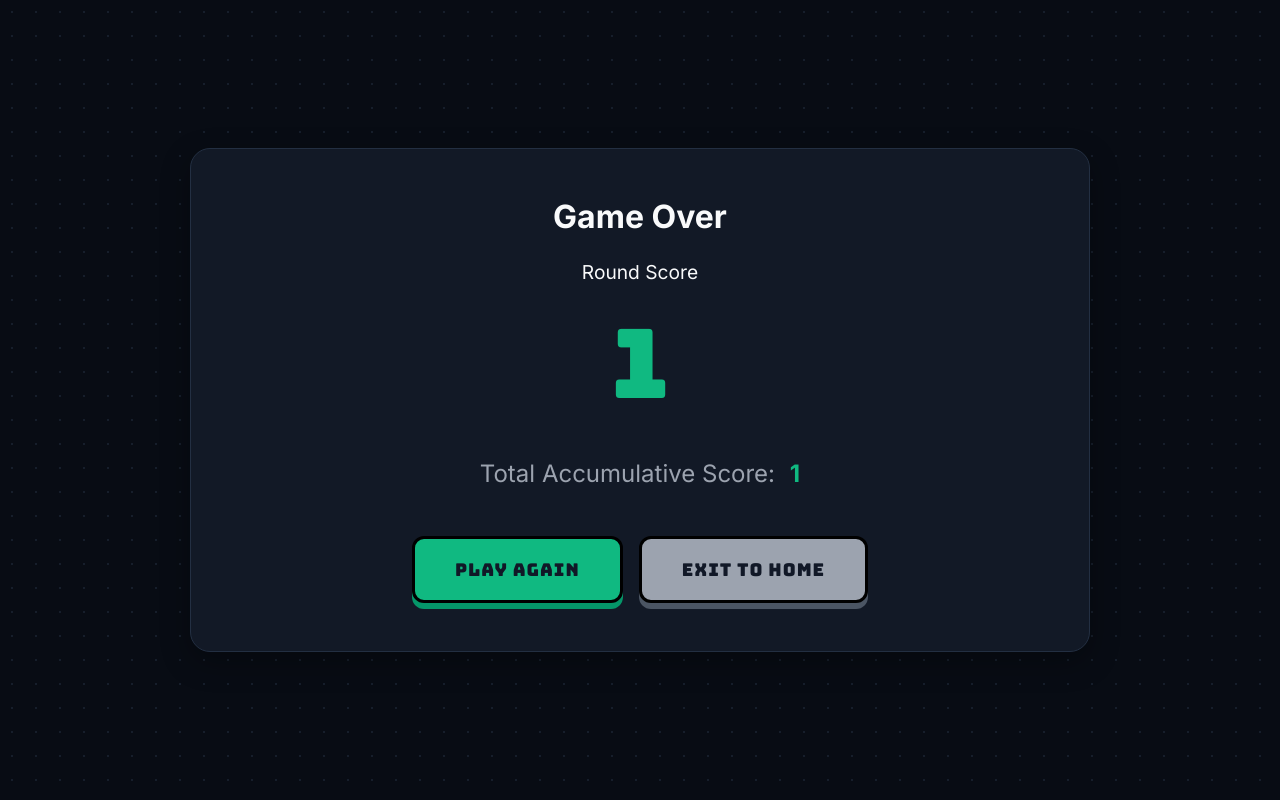
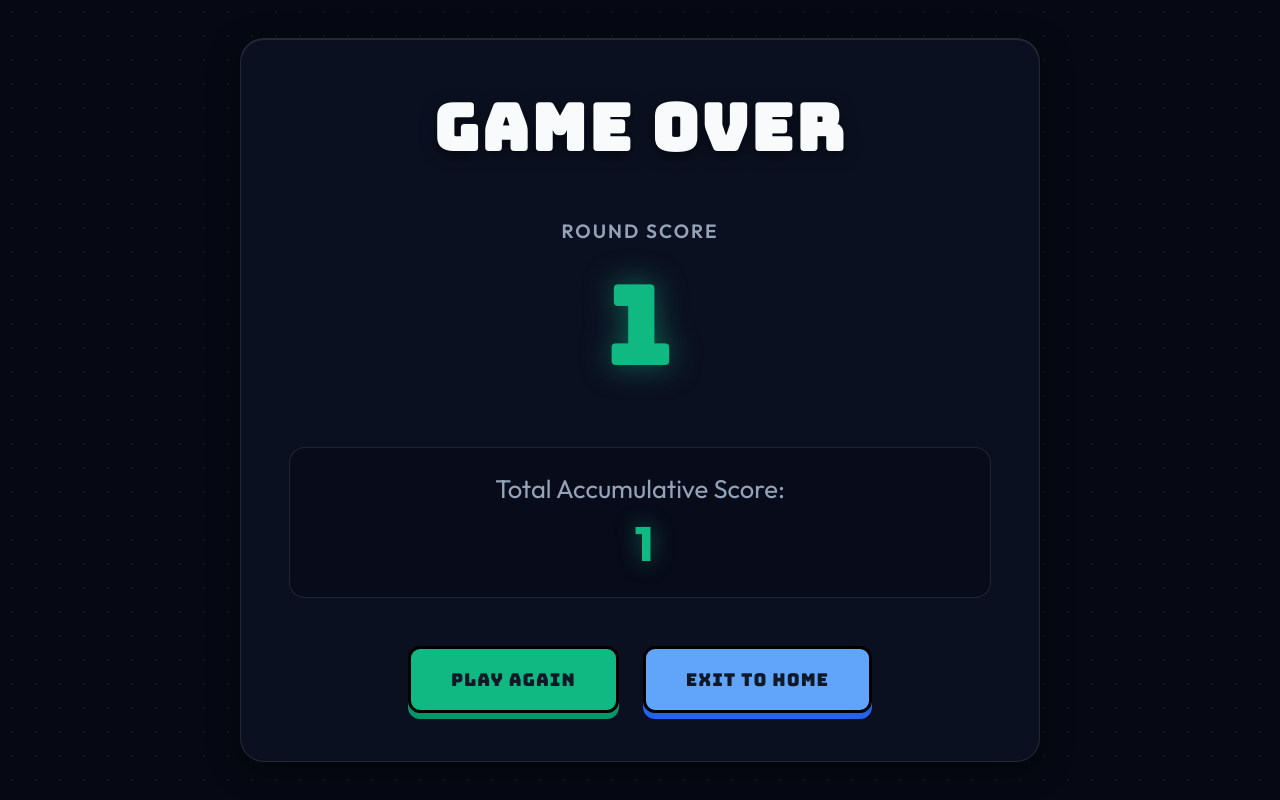
Before and after one commit to ppush-to-git/LifeLessr, a Flask app: page /end in a window 1280 px wide. Run offline with Flask 3, Linux system fonts and the light colour scheme; the visitor is signed in with stand-in values (Sample User, id 1).

Commit message:
ui-changes-final

```diff
--- a/app.py
+++ b/app.py
@@ -9,7 +9,7 @@ load_dotenv(os.path.join(parentdir,'.env'))
 FLASK_SECRET_KEY = os.getenv("SECRET_KEY")
 imgsdir = os.path.join(parentdir, "dataset")
 app=Flask(__name__)
-app.secret_key=FLASK_SECRET_KEY
+app.secret_key="FLASK_SECRET_KEY"
 @app.route("/",methods=["GET","POST"])
 def home():
     if request.method=="POST":
--- a/static/css/style.css
+++ b/static/css/style.css
@@ -1,15 +1,18 @@
-@import url('https://fonts.googleapis.com/css2?family=Inter:wght@400;500;600;700&family=Bungee&display=swap');
+@import url('https://fonts.googleapis.com/css2?family=Inter:wght@300;400;500;600;700&family=Bungee&family=Outfit:wght@400;600;800&display=swap');
 
 :root {
-    --bg-main: #080c14; /* Darker navy/black */
-    --text-primary: #f9fafb; /* Light text */
-    --text-secondary: #9ca3af;
-    --accent-primary: #10b981; /* Vibrant Emerald Green */
+    --bg-main: #060913;
+    --text-primary: #f8fafc;
+    --text-secondary: #94a3b8;
+    --accent-primary: #10b981;
     --accent-hover: #34d399;
-    --accent-secondary: #ef4444; /* Red */
-    --card-bg: #121926; /* Darker card */
-    --border-color: #232f42; /* Darker border */
+    --accent-glow: rgba(16, 185, 129, 0.5);
+    --accent-secondary: #ef4444;
+    --card-bg: rgba(15, 23, 42, 0.6);
+    --border-color: rgba(255, 255, 255, 0.1);
+    --glass-blur: blur(16px);
     --font-main: 'Inter', sans-serif;
+    --font-heading: 'Outfit', sans-serif;
     --font-game: 'Bungee', cursive;
 }
 
@@ -28,9 +31,10 @@ body {
     justify-content: center;
     align-items: center;
     position: relative;
+    overflow-x: hidden;
 }
 
-/* Subtle pattern for background instead of AI image */
+/* Subtle pattern for background instead of animated gradient */
 body::before {
     content: '';
     position: absolute;
@@ -43,33 +47,56 @@ body::before {
 
 .container {
     width: 95%;
-    max-width: 900px;
+    max-width: 1200px;
     z-index: 10;
+    position: relative;
+    padding: 2rem 0;
 }
 
-/* Clean, flat card for game screens */
+.narrow-container {
+    max-width: 800px;
+    margin: 0 auto;
+}
+
 .game-card {
     background: var(--card-bg);
-    border-radius: 20px;
+    backdrop-filter: var(--glass-blur);
+    -webkit-backdrop-filter: var(--glass-blur);
+    border-radius: 24px;
     padding: 3rem;
-    box-shadow: 0 10px 30px rgba(0, 0, 0, 0.3);
+    box-shadow: 0 8px 32px rgba(0, 0, 0, 0.4), inset 0 1px 0 rgba(255,255,255,0.1);
     text-align: center;
     border: 1px solid var(--border-color);
+    transition: transform 0.3s ease, box-shadow 0.3s ease;
+}
+
+.game-card:hover {
+    box-shadow: 0 12px 48px rgba(0, 0, 0, 0.5), inset 0 1px 0 rgba(255,255,255,0.15);
 }
 
 h1.game-title {
     font-family: var(--font-game);
-    font-size: 4rem;
+    font-size: 4.5rem;
     color: var(--text-primary);
     margin-bottom: 1rem;
-    letter-spacing: 2px;
+    letter-spacing: 3px;
+    text-shadow: 0 4px 15px rgba(0,0,0,0.5);
+    animation: float 6s ease-in-out infinite;
+}
+
+@keyframes float {
+    0% { transform: translateY(0px); }
+    50% { transform: translateY(-10px); }
+    100% { transform: translateY(0px); }
 }
 
 h2 {
-    font-size: 2rem;
-    font-weight: 700;
+    font-family: var(--font-heading);
+    font-size: 2.2rem;
+    font-weight: 800;
     margin-bottom: 1.5rem;
     color: var(--text-primary);
+    letter-spacing: -0.5px;
 }
 
 p.subtitle {
@@ -123,55 +155,12 @@ p.subtitle {
     width: 100%;
 }
 
-.game-image-container {
-    width: 100%;
-    max-width: 700px;
-    margin: 0 auto 2rem auto;
-    border-radius: 12px;
-    overflow: hidden;
-    background: var(--bg-main);
-    border: 1px solid var(--border-color);
-}
-
-.game-image-container img {
-    width: 100%;
-    height: auto;
-    max-height: 450px;
-    object-fit: contain;
-    display: block;
-}
-
-.input-group {
-    width: 100%;
-    max-width: 400px;
-}
-
-input[type="text"] {
-    width: 100%;
-    padding: 1rem 1.5rem;
-    font-size: 1.1rem;
-    background: var(--bg-main);
-    border: 2px solid var(--border-color);
-    border-radius: 12px;
-    color: var(--text-primary);
-    transition: border-color 0.2s ease;
-    outline: none;
-    text-align: center;
-}
-
-input[type="text"]:focus {
-    border-color: var(--accent-primary);
-}
-
-input[type="text"]::placeholder {
-    color: #6b7280;
-}
-
 .btn-group {
     display: flex;
-    gap: 1rem;
+    gap: 1.5rem;
     justify-content: center;
     flex-wrap: wrap;
+    width: 100%;
 }
 
 button {
@@ -209,13 +198,13 @@ button:active {
 }
 
 .btn-secondary {
-    background: #9ca3af;
-    box-shadow: 0 6px 0 #4b5563;
+    background: #60a5fa;
+    box-shadow: 0 6px 0 #2563eb;
 }
 
 .btn-secondary:hover {
-    background: #d1d5db;
-    box-shadow: 0 8px 0 #4b5563;
+    background: #93c5fd;
+    box-shadow: 0 8px 0 #2563eb;
 }
 
 .btn-danger {
@@ -228,53 +217,161 @@ button:active {
     box-shadow: 0 8px 0 #b91c1c;
 }
 
-/* Header utility for game info */
 .game-header {
     display: flex;
     justify-content: space-between;
     align-items: center;
-    margin-bottom: 2rem;
+    margin-bottom: 1.5rem;
     padding-bottom: 1rem;
     border-bottom: 1px solid var(--border-color);
 }
 
 .game-header h2 {
     margin: 0;
-    font-size: 1.5rem;
+    font-size: 1.6rem;
 }
 
 .score-badge {
-    background: rgba(59, 130, 246, 0.15);
-    border: 1px solid rgba(59, 130, 246, 0.3);
-    padding: 0.4rem 1.2rem;
-    border-radius: 8px;
-    color: var(--accent-hover);
+    background: rgba(16, 185, 129, 0.1);
+    border: 1px solid rgba(16, 185, 129, 0.3);
+    padding: 0.5rem 1.2rem;
+    border-radius: 12px;
+    color: var(--accent-primary);
     font-weight: 700;
-    font-size: 1.1rem;
-    font-family: var(--font-game);
+    font-size: 1.2rem;
+    font-family: var(--font-heading);
     letter-spacing: 1px;
 }
 
-/* Postgame specifics */
 .score-display {
-    font-size: 6rem;
+    font-size: 7rem;
     font-family: var(--font-game);
     color: var(--accent-primary);
-    margin: 1rem 0 2rem 0;
+    margin: 0.5rem 0 1.5rem 0;
+    text-shadow: 0 0 30px var(--accent-glow);
 }
 
 .total-score {
-    font-size: 1.5rem;
+    font-size: 1.6rem;
     color: var(--text-secondary);
     margin-bottom: 3rem;
+    font-family: var(--font-heading);
 }
 
 .total-score span {
     color: var(--text-primary);
-    font-weight: 700;
+    font-weight: 800;
     margin-left: 0.5rem;
 }
-#map{
-    height:25vh;
-    width:20%;
+
+table {
+    width: 100%;
+    border-collapse: collapse;
+    margin: 2rem 0;
+    background: rgba(0,0,0,0.2);
+    border-radius: 12px;
+    overflow: hidden;
 }
+
+th, td {
+    padding: 1rem;
+    text-align: left;
+    border-bottom: 1px solid var(--border-color);
+}
+
+th {
+    background: rgba(255,255,255,0.05);
+    font-family: var(--font-heading);
+    font-weight: 600;
+    color: var(--accent-primary);
+}
+
+tr:last-child td {
+    border-bottom: none;
+}
+
+ul {
+    text-align: left;
+    margin-bottom: 2rem;
+    padding-left: 2rem;
+    line-height: 1.6;
+    color: var(--text-secondary);
+}
+
+li {
+    margin-bottom: 0.5rem;
+}
+
+strong {
+    color: var(--text-primary);
+}
+
+.game-grid {
+    display: grid;
+    grid-template-columns: 1fr 1fr;
+    gap: 2rem;
+    width: 100%;
+    margin-bottom: 2rem;
+}
+
+@media (max-width: 900px) {
+    .game-grid {
+        grid-template-columns: 1fr;
+    }
+}
+
+.map-container {
+    width: 100%;
+    border-radius: 16px;
+    overflow: hidden;
+    border: 2px solid var(--border-color);
+    box-shadow: 0 8px 24px rgba(0,0,0,0.3);
+    min-height: 500px;
+    background: #1a1a1a;
+    position: relative;
+}
+
+#map {
+    height: 100%;
+    width: 100%;
+    position: absolute;
+    top: 0;
+    left: 0;
+}
+
+.game-image-container {
+    width: 100%;
+    border-radius: 16px;
+    overflow: hidden;
+    border: 2px solid var(--border-color);
+    box-shadow: 0 8px 24px rgba(0,0,0,0.3);
+    display: flex;
+    align-items: center;
+    justify-content: center;
+    background: rgba(0,0,0,0.4);
+    min-height: 500px;
+}
+
+.game-image-container img {
+    width: 100%;
+    height: 100%;
+    object-fit: contain;
+    display: block;
+}
+
+.fullscreen-map {
+    position: fixed !important;
+    top: 0;
+    left: 0;
+    width: 100vw !important;
+    height: 100vh !important;
+    z-index: 1;
+}
+
+.overlay-card {
+    position: relative;
+    z-index: 10;
+    max-width: 600px;
+    margin: 10vh auto;
+    background: rgba(15, 23, 42, 0.85);
+}
--- a/templates/home.html
+++ b/templates/home.html
@@ -19,8 +19,8 @@
         </div>
 
         <form method="POST" class="game-form">
-            <button type="submit" name="play" class="btn-primary" style="font-size: 1.2rem; padding: 1.2rem 3rem;">Start Exploring</button>
-            <button type="submit" name="rules" class="btn-primary" style="font-size: 1.2rem; padding: 1.2rem 3rem;">How To Play</button>
+            <button type="submit" name="play" class="btn-primary" style="font-size: 1.2rem; padding: 1.2rem; width: 100%; max-width: 300px;">Start Exploring</button>
+            <button type="submit" name="rules" class="btn-secondary" style="font-size: 1.2rem; padding: 1.2rem; width: 100%; max-width: 300px;">How To Play</button>
         </form>
     </div>
 </body>
--- a/templates/postgame.html
+++ b/templates/postgame.html
@@ -7,17 +7,17 @@
     <link rel="stylesheet" href="{{ url_for('static', filename='css/style.css') }}">
 </head>
 <body>
-    <div class="container">
+    <div class="container narrow-container">
         <div class="game-card">
-            <h2>Game Over</h2>
+            <h1 class="game-title" style="font-size: 4rem;">Game Over</h1>
 
-            <div>
-                <p style="color: var(--text-muted); font-size: 1.2rem; margin-top: 1rem;">Round Score</p>
+            <div style="margin: 3rem 0;">
+                <p style="color: var(--text-secondary); font-size: 1.2rem; text-transform: uppercase; letter-spacing: 2px; font-family: var(--font-heading); font-weight: 600;">Round Score</p>
                 <div class="score-display">{{curscore}}</div>
             </div>
 
-            <div class="total-score">
-                Total Accumulative Score: <span style="color: var(--accent-primary); font-weight: bold;">{{totalscore}}</span>
+            <div class="total-score" style="background: rgba(0,0,0,0.2); padding: 1.5rem; border-radius: 16px; border: 1px solid var(--border-color); margin-bottom: 3rem;">
+                Total Accumulative Score: <br><span style="color: var(--accent-primary); font-size: 3rem; display: block; margin-top: 0.5rem; text-shadow: 0 0 20px var(--accent-glow);">{{totalscore}}</span>
             </div>
 
             <form method="POST" class="game-form">
```
Also changed, not shown: other parts of static/css/style.css (+17 -12 lines), templates/game.html (+8 -4 lines), templates/postround.html (+22 -7 lines), templates/rules.html (+22 -39 lines).
